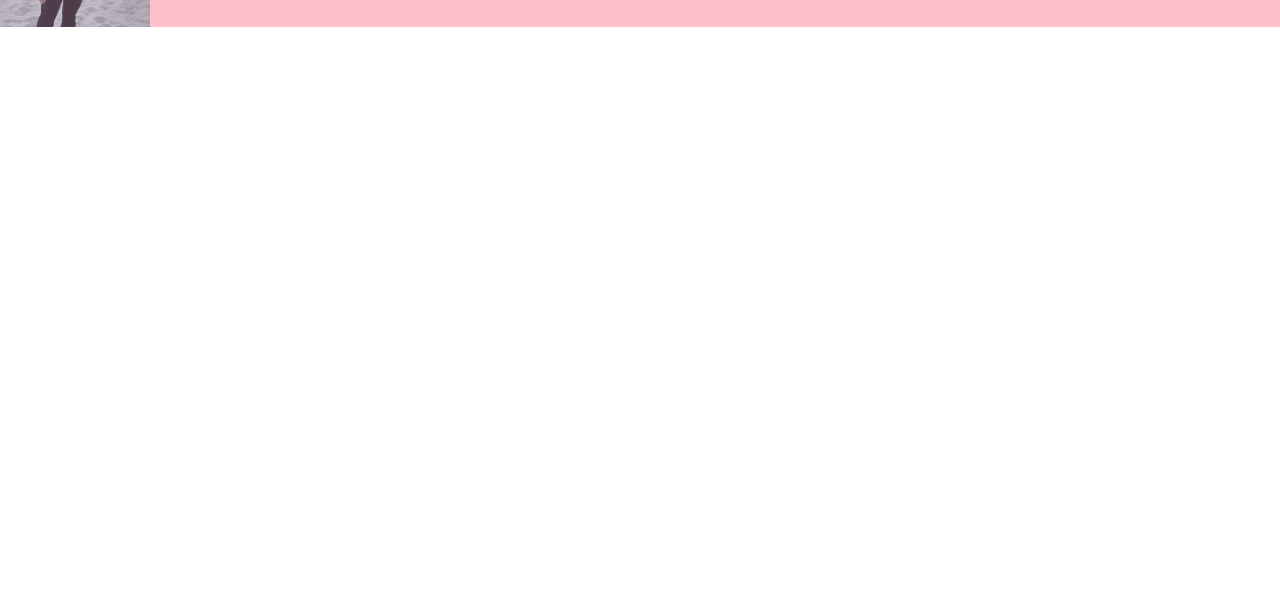
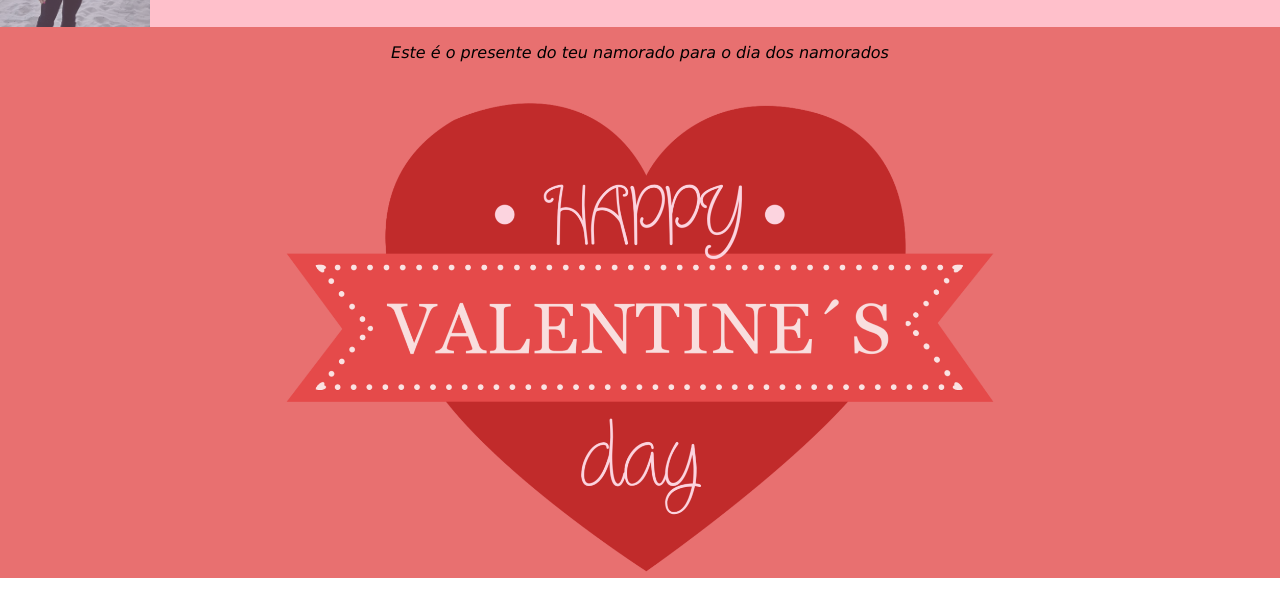
Before and after one commit to pedrols74/advaga, a plain HTML site: page Bibi/index.html in a window 1280 px wide. Shown: the part 198-800 px from the top of the page. Drawn offline with Linux system fonts and the light colour scheme.

Commit message:
home page changes

```diff
--- a/Bibi/bibi.css
+++ b/Bibi/bibi.css
@@ -67,3 +67,16 @@
     margin-bottom: 30px;
     margin-left: 5px;
 }
+.div-home{
+    background-color: rgb(232, 112, 112);
+    place-content: center;
+    display: grid;
+    place-items: center;
+}
+.texto-home{
+    font-family: 'Lucida Sans', 'Lucida Sans Regular', 'Lucida Grande', 'Lucida Sans Unicode', Geneva, Verdana, sans-serif;
+    font-style: oblique;
+}
+.img-home{
+    height: 500px;
+}
--- a/Bibi/index.html
+++ b/Bibi/index.html
@@ -19,6 +19,10 @@
             <button onclick="openPage('moments.html')" type="button" class="b-moments">Moments</button>
         </div>
     </header>
+    <div class="div-home">
+        <p class="texto-home">Este é o presente do teu namorado para o dia dos namorados</p>
+        <img id="img" class="img-home" alt="img Home" src="pic4.jpg">
+    </div>
 </body>
 
 </html>
```
Also changed, not shown: Bibi/pic4.jpg (added).
